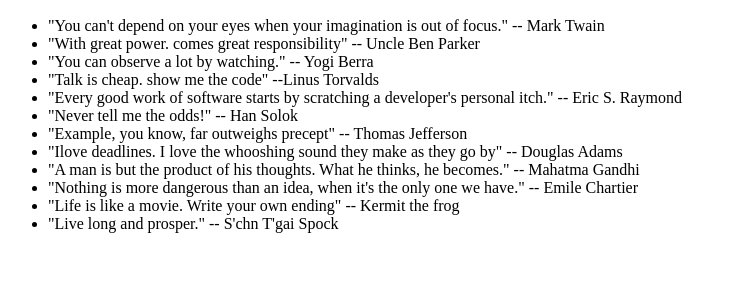
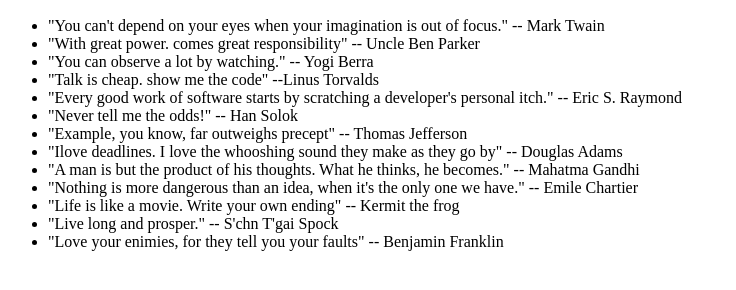
Before and after one commit to GeorgFinsterwalder/0main_openSAP-repo, a plain HTML site: page index.html in a window 1280 px wide. Shown: the part 110-400 px from the top of the page, without its empty margins (0-736 px from the left). Drawn offline with Linux system fonts and the light colour scheme.

Commit message:
added Benjamin Franklin quote

```diff
--- a/index.html
+++ b/index.html
@@ -21,6 +21,7 @@
 			<li>"Nothing is more dangerous than an idea, when it's the only one we have." -- Emile Chartier</li>
 			<li>"Life is like a movie. Write your own ending" -- Kermit the frog</li>
 			<li>"Live long and prosper." -- S'chn T'gai Spock</li>
+			<li>"Love your enimies, for they tell you your faults" -- Benjamin Franklin</li>
 		</ul>
 	</body>
 </html>
```
